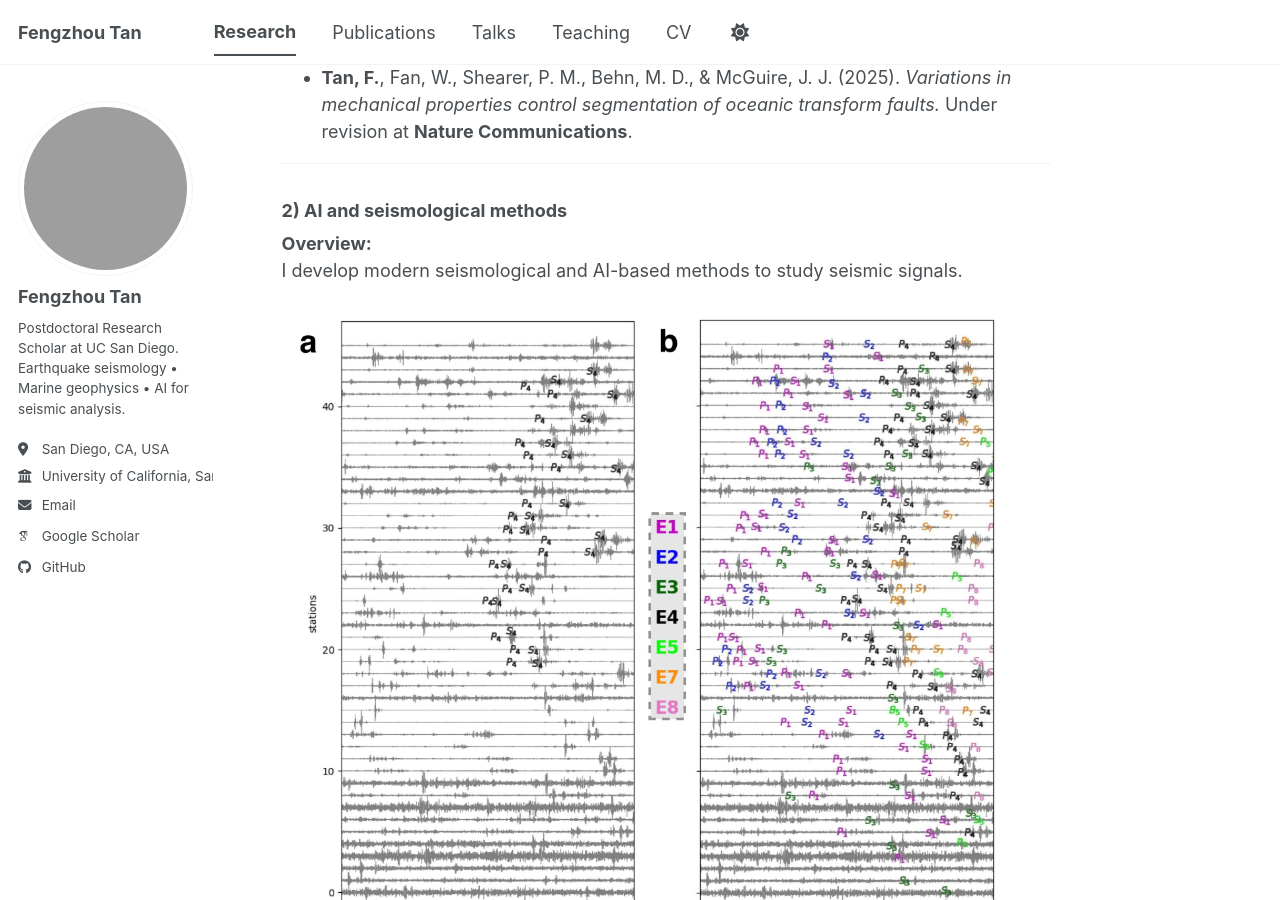
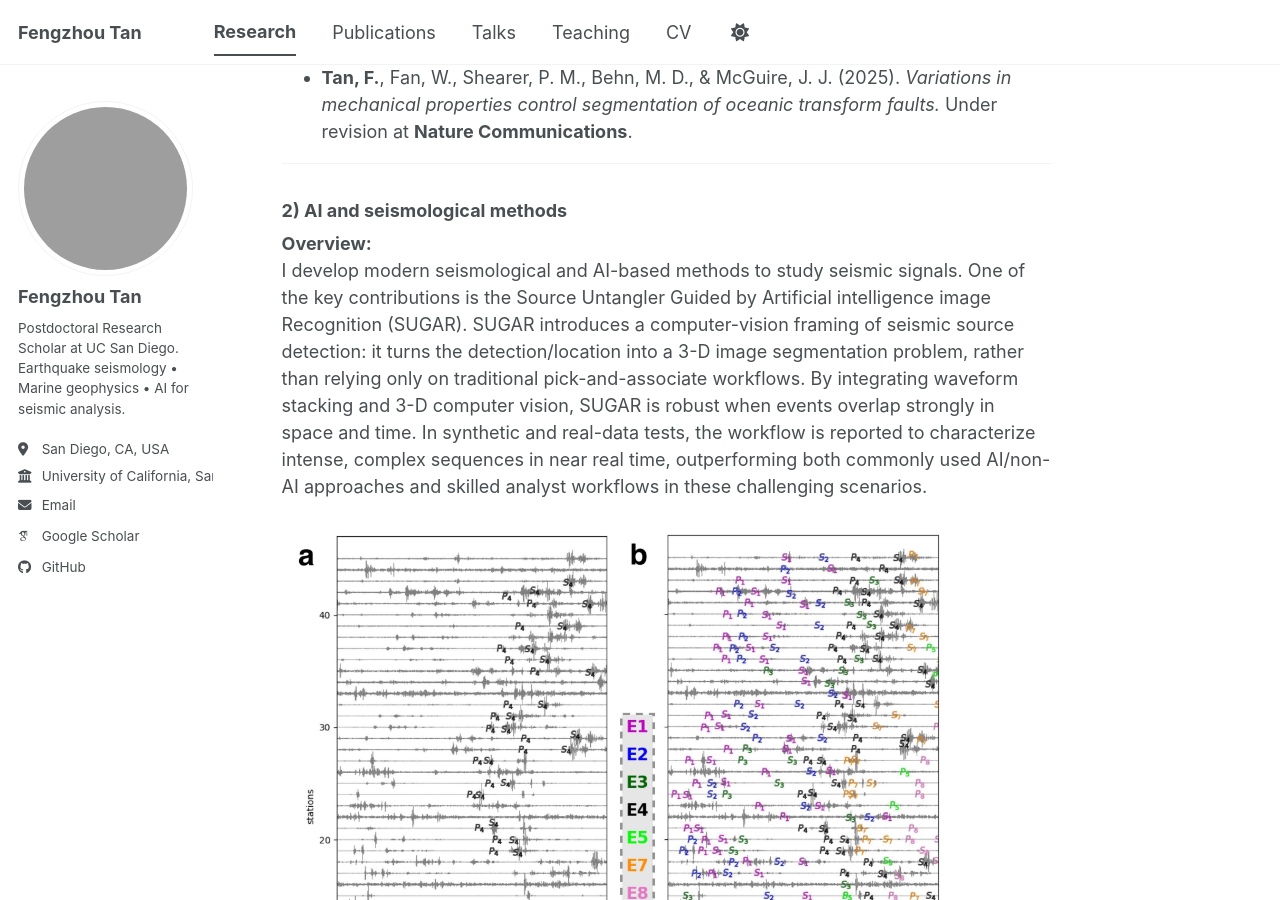
Before and after one commit to tanfengzhou/tanfengzhou.github.io, a Jekyll site: the page built from _pages/research.md, in a window 1280 px wide and 900 px high, scrolled down 358 px. Built offline with Jekyll 4.4.1, drawn with Linux system fonts in a browser that asks for light colours; some web fonts are replaced; a script bundle is joined from its source files by our own code; library files that are not in the unit come from our copies; grey boxes are pictures that could not be loaded.

Commit message:
Update research.md

```diff
--- a/_pages/research.md
+++ b/_pages/research.md
@@ -24,16 +24,9 @@ I study faulting and earthquake processes, with a focus on oceanic transform fau
 
 ### 2) AI and seismological methods
 **Overview:**
-I develop modern seismological and AI-based methods to study seismic signals.
+I develop modern seismological and AI-based methods to study seismic signals. One of the key contributions is the Source Untangler Guided by Artificial intelligence image Recognition (SUGAR). SUGAR introduces a computer-vision framing of seismic source detection: it turns the detection/location into a 3-D image segmentation problem, rather than relying only on traditional pick-and-associate workflows. By integrating waveform stacking and 3-D computer vision, SUGAR is robust when events overlap strongly in space and time. In synthetic and real-data tests, the workflow is reported to characterize intense, complex sequences in near real time, outperforming both commonly used AI/non-AI approaches and skilled analyst workflows in these challenging scenarios.
 
-<!-- Add images under /images/projects/ai-seismology/ -->
-<!-- Example:
-<img src="/images/projects/ai-seismology/pipeline.png" alt="AI pipeline" width="750">
-<br>
-<img src="/images/projects/ai-seismology/example.png" alt="Example detections" width="750">
--->
-
-<img src="/images/projects/ai-seismology/SUGAR-example.jpg" alt="Example detections" width="750">
+<img src="/images/projects/ai-seismology/SUGAR-example.jpg" alt="" width="90%">
 
 **Selected publications:**
 - **Tan, F.**, Kao, H., Yi, K. M., Nissen, E., Goerzen, C., Hutchinson, J., Gao, D., & Farahbod, A. (2024). *Next generation source detection by computer vision: untangling the complexity of the 2016 Kaikōura earthquake sequence.* **Journal of Geophysical Research: Solid Earth**, 129, e2024JB028735.
```
